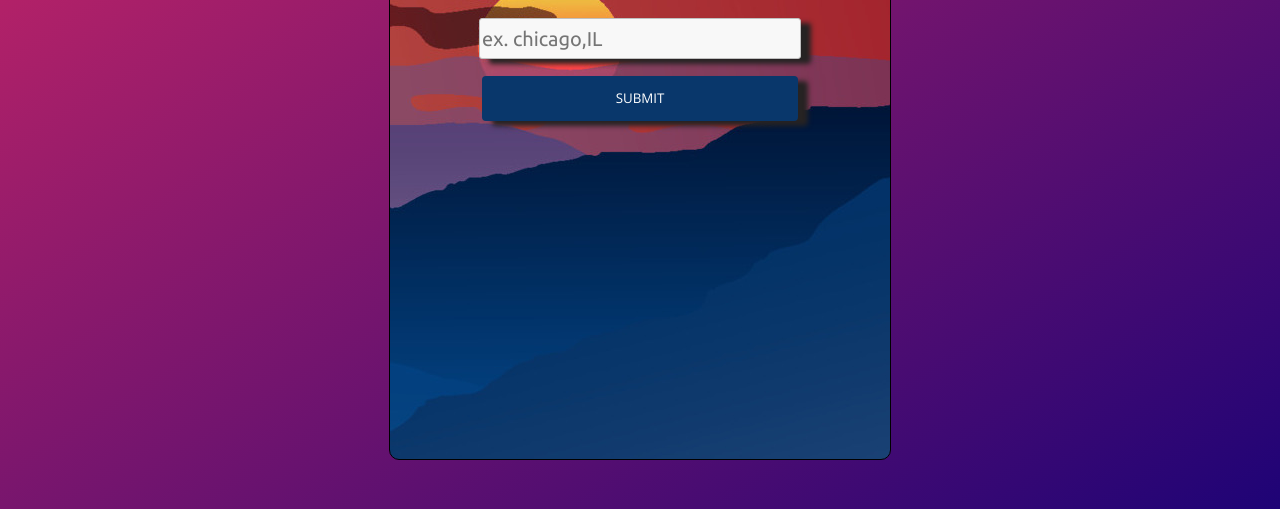
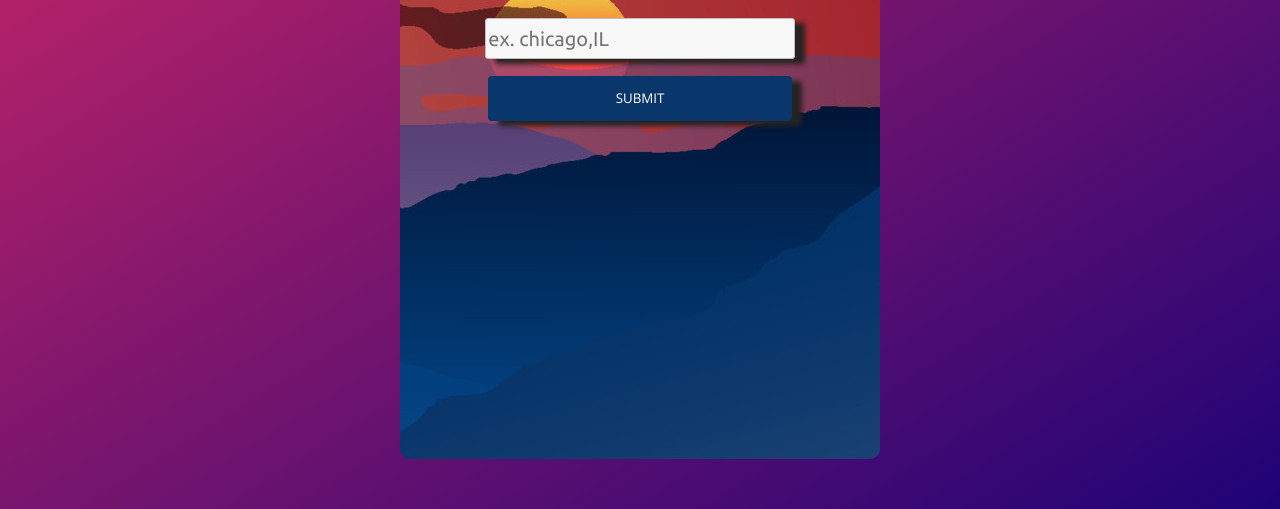
Before and after one commit to binary-boss/Weather-App, a website built with Vite: page app/src/index.html in a window 1280 px wide. Shown: the part 291-800 px from the top of the page. Built offline with nearby package versions, Linux system fonts and the light colour scheme.

Commit message:
playing with app width

```diff
--- a/app/src/css/style.css
+++ b/app/src/css/style.css
@@ -61,11 +61,10 @@ input:invalid:focus {
 }
 
 #appContainer {
-  width: 500px;
+  width: 480px;
   height: 700px;
   border-radius: 10px;
   background-image: url("../images/sunset3.jpg");
-  border: 1px solid black;
 }
 
 h1 {
```
